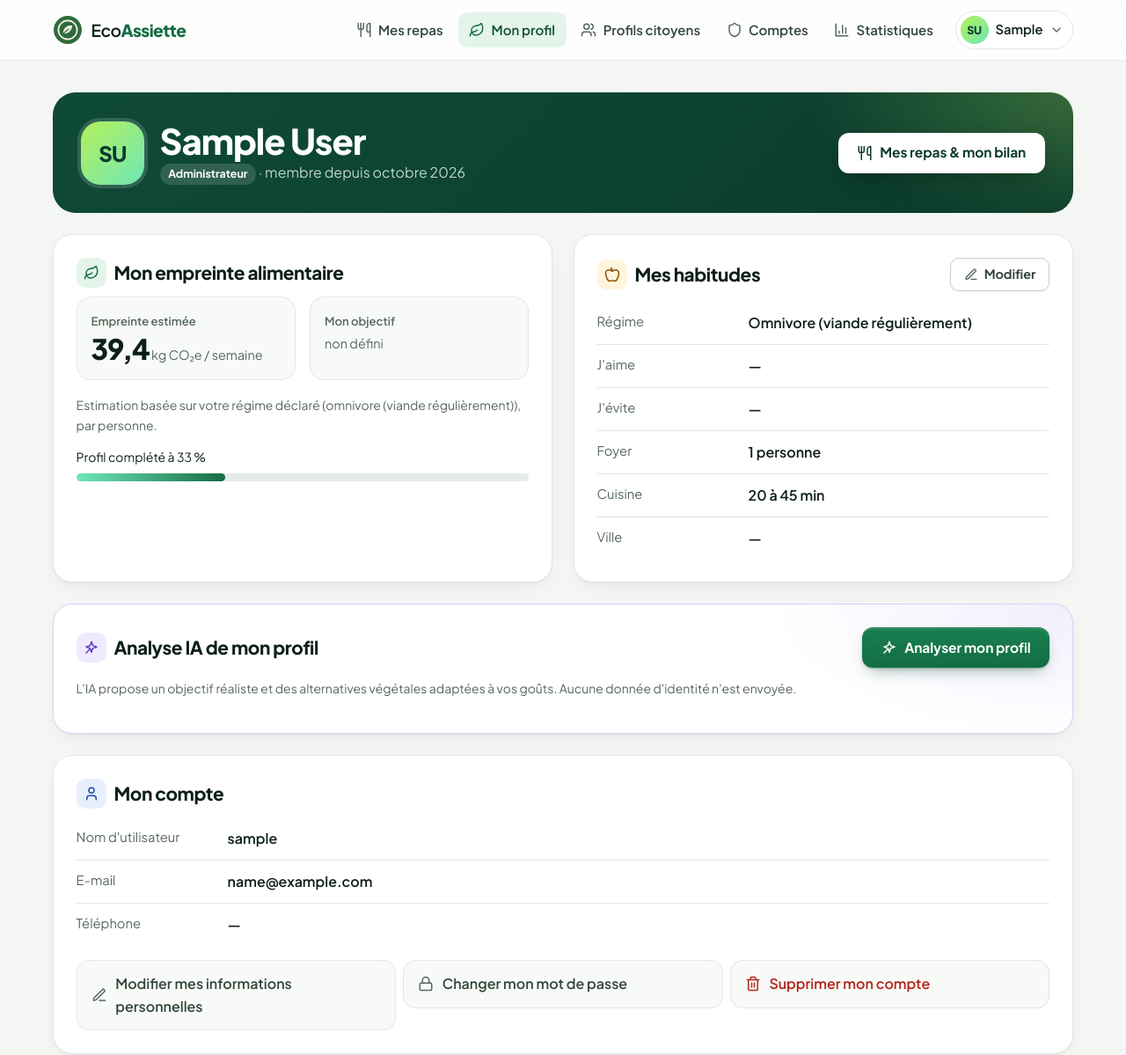
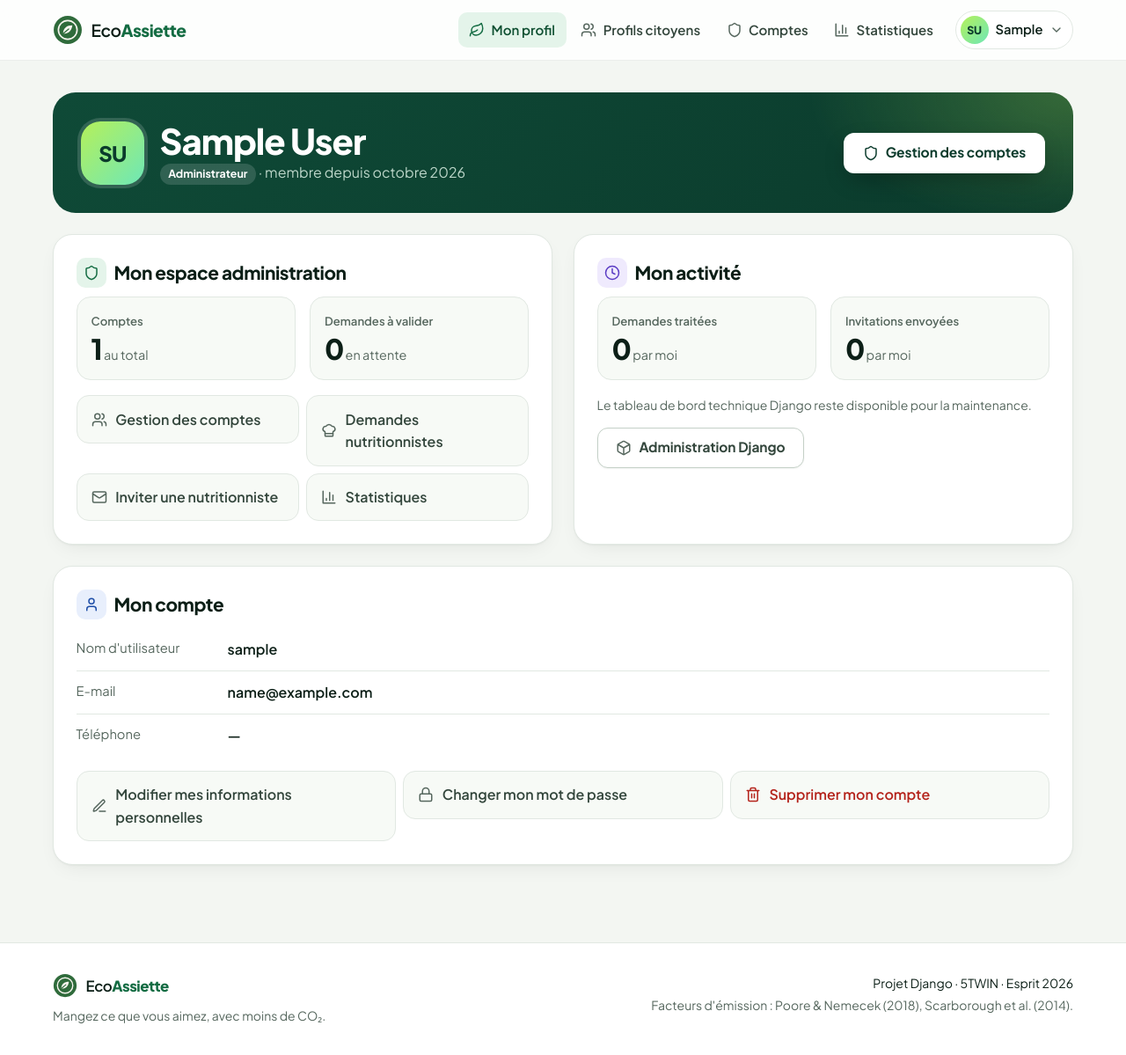
Before and after one commit to Arij-Mhjb/ecoassiette-python, a Django app: page /comptes/profil/ in a window 1280 px wide. Shown: the top 1199 px of the page at 88% size. After the commit the page ends 1163 px from the top, so only its background shows below. Run offline with Django 5.2, Linux system fonts and the light colour scheme; the visitor is signed in with stand-in values (Sample User, id 1); data comes from the database, SQL or seed files in the repository; parts of the project's set-up code (start-up, migrations or seed data) failed here and were passed over.

Commit message:
Repas réservés aux citoyens (403) et profil professionnel admin/nutritionniste

```diff
--- a/templates/base.html
+++ b/templates/base.html
@@ -25,7 +25,9 @@
       <nav id="menu-principal" class="main-nav" aria-label="Navigation principale">
         <ul>
           {% if user.is_authenticated %}
+            {% if user.role == "CITOYEN" %}
             <li><a href="{% url 'repas:liste' %}" {% if request.resolver_match.app_name == 'repas' %}aria-current="page"{% endif %}>{% icon "utensils" %}Mes repas</a></li>
+            {% endif %}
             <li><a href="{% url 'users:profil' %}" {% if request.resolver_match.url_name == 'profil' %}aria-current="page"{% endif %}>{% icon "leaf" %}Mon profil</a></li>
             {% if perms.users.view_profilalimentaire %}
               <li><a href="{% url 'users:nutri_profils' %}" {% if request.resolver_match.url_name == 'nutri_profils' or request.resolver_match.url_name == 'nutri_profil_detail' %}aria-current="page"{% endif %}>{% icon "users" %}Profils citoyens</a></li>
--- a/templates/home.html
+++ b/templates/home.html
@@ -11,7 +11,9 @@
         qui respectent vos goûts et votre quotidien.</p>
       <p class="actions">
         {% if user.is_authenticated %}
-          <a class="btn btn-large btn-light" href="{% url 'repas:liste' %}">Voir mon bilan{% icon "arrow" 18 "i-fleche" %}</a>
+          {% if user.role == "CITOYEN" %}<a class="btn btn-large btn-light" href="{% url 'repas:liste' %}">Voir mon bilan{% icon "arrow" 18 "i-fleche" %}</a>
+          {% elif user.role == "NUTRITIONNISTE" %}<a class="btn btn-large btn-light" href="{% url 'users:nutri_profils' %}">Profils citoyens{% icon "arrow" 18 "i-fleche" %}</a>
+          {% else %}<a class="btn btn-large btn-light" href="{% url 'users:admin_liste' %}">Gestion des comptes{% icon "arrow" 18 "i-fleche" %}</a>{% endif %}
           <a class="btn btn-large btn-outline-light" href="{% url 'users:profil' %}">Accéder à mon profil</a>
         {% else %}
           <a class="btn btn-large btn-light" href="{% url 'users:inscription' %}">Créer mon profil{% icon "arrow" 18 "i-fleche" %}</a>
--- a/users/templates/users/profil.html
+++ b/users/templates/users/profil.html
@@ -14,7 +14,9 @@
       <p><span class="badge">{{ user.get_role_display }}</span> · membre depuis {{ user.date_joined|date:"F Y" }}</p>
     </div>
   </div>
-  <a class="btn btn-light" href="{% url 'repas:liste' %}">{% icon "utensils" %}Mes repas & mon bilan</a>
+  {% if user.role == "CITOYEN" %}<a class="btn btn-light" href="{% url 'repas:liste' %}">{% icon "utensils" %}Mes repas & mon bilan</a>
+  {% elif user.role == "NUTRITIONNISTE" %}<a class="btn btn-light" href="{% url 'users:nutri_profils' %}">{% icon "users" %}Profils citoyens</a>
+  {% else %}<a class="btn btn-light" href="{% url 'users:admin_liste' %}">{% icon "shield" %}Gestion des comptes</a>{% endif %}
 </section>
 
 {% if demande and demande.statut == "EN_ATTENTE" %}
@@ -24,12 +26,9 @@
 <div class="bandeau bandeau-refus"><span class="h-ico h-ico-red">{% icon "alert" %}</span>
   <p><strong>Votre demande de statut nutritionniste n'a pas été validée.</strong>{% if demande.motif_refus %} Motif : {{ demande.motif_refus }}{% endif %}</p>
   <a class="btn btn-small btn-ghost" href="{% url 'users:demande_nutritionniste' %}">{% icon "refresh" 16 %}Refaire une demande</a></div>
-{% elif user.role == "NUTRITIONNISTE" %}
-<div class="bandeau bandeau-ok"><span class="h-ico">{% icon "chef-hat" %}</span>
-  <p><strong>Vous êtes nutritionniste.</strong> Consultez les profils que les citoyens partagent avec vous.</p>
-  <a class="btn btn-small" href="{% url 'users:nutri_profils' %}">{% icon "users" 16 %}Profils citoyens</a></div>
 {% endif %}
 
+{% if user.role == "CITOYEN" %}
 <div class="grid-2">
   <section class="card" aria-labelledby="titre-empreinte">
     <h2 id="titre-empreinte"><span class="h-ico">{% icon "leaf" %}</span>Mon empreinte alimentaire</h2>
@@ -83,6 +82,57 @@
   </template>
 </section>
 
+{% elif user.role == "NUTRITIONNISTE" %}
+<div class="grid-2">
+  <section class="card" aria-labelledby="titre-pro">
+    <h2 id="titre-pro"><span class="h-ico">{% icon "chef-hat" %}</span>Informations professionnelles</h2>
+    <dl class="details">
+      <div><dt>Rôle</dt><dd>Nutritionniste</dd></div>
+      <div><dt>N° d'ordre</dt><dd>{{ demande_acceptee.numero_ordre|default:"—" }}</dd></div>
+      <div><dt>Lieu d'exercice</dt><dd>{{ demande_acceptee.etablissement|default:"—" }}</dd></div>
+      <div><dt>Statut accordé</dt><dd>{% if demande_acceptee %}le {{ demande_acceptee.traitee_le|date:"d/m/Y" }}{% if demande_acceptee.traitee_par %} par {{ demande_acceptee.traitee_par }}{% endif %} (demande vérifiée)
+        {% elif invitation %}le {{ invitation.acceptee_le|date:"d/m/Y" }}, sur invitation{% if invitation.invite_par %} de {{ invitation.invite_par }}{% endif %}
+        {% else %}par un administrateur{% endif %}</dd></div>
+    </dl>
+  </section>
+  <section class="card" aria-labelledby="titre-activite">
+    <h2 id="titre-activite"><span class="h-ico h-ico-blue">{% icon "chart" %}</span>Mon espace nutritionniste</h2>
+    <dl class="kpis">
+      <div><dt>Profils partagés</dt><dd><strong>{{ nb_profils_partages }}</strong> citoyen{{ nb_profils_partages|pluralize }}</dd></div>
+      <div><dt>Analyses IA consultables</dt><dd><strong>{{ nb_analyses }}</strong> analyse{{ nb_analyses|pluralize }}</dd></div>
+    </dl>
+    <p class="small muted">Vous ne voyez que les profils que les citoyens ont choisi de partager avec les nutritionnistes.</p>
+    <a class="btn" href="{% url 'users:nutri_profils' %}">{% icon "users" %}Voir les profils citoyens</a>
+  </section>
+</div>
+
+{% else %}
+<div class="grid-2">
+  <section class="card" aria-labelledby="titre-admin">
+    <h2 id="titre-admin"><span class="h-ico">{% icon "shield" %}</span>Mon espace administration</h2>
+    <dl class="kpis">
+      <div><dt>Comptes</dt><dd><strong>{{ nb_comptes }}</strong> au total</dd></div>
+      <div><dt>Demandes à valider</dt><dd><strong>{{ nb_demandes_attente|default:0 }}</strong> en attente</dd></div>
+    </dl>
+    <ul class="link-list" style="margin-top:0">
+      <li><a href="{% url 'users:admin_liste' %}">{% icon "users" %}Gestion des comptes</a></li>
+      <li><a href="{% url 'users:admin_demandes' %}">{% icon "chef-hat" %}Demandes nutritionnistes</a></li>
+      <li><a href="{% url 'users:admin_invitations' %}">{% icon "mail" %}Inviter une nutritionniste</a></li>
+      <li><a href="{% url 'users:admin_stats' %}">{% icon "chart" %}Statistiques</a></li>
+    </ul>
+  </section>
+  <section class="card" aria-labelledby="titre-actions">
+    <h2 id="titre-actions"><span class="h-ico h-ico-violet">{% icon "clock" %}</span>Mon activité</h2>
+    <dl class="kpis">
+      <div><dt>Demandes traitées</dt><dd><strong>{{ nb_traitees }}</strong> par moi</dd></div>
+      <div><dt>Invitations envoyées</dt><dd><strong>{{ nb_invitations }}</strong> par moi</dd></div>
+    </dl>
+    <p class="small muted">Le tableau de bord technique Django reste disponible pour la maintenance.</p>
+    <a class="btn btn-ghost" href="{% url 'admin:index' %}">{% icon "box" %}Administration Django</a>
+  </section>
+</div>
+{% endif %}
+
 <section class="card" aria-labelledby="titre-compte">
   <h2 id="titre-compte"><span class="h-ico h-ico-blue">{% icon "user" %}</span>Mon compte</h2>
   <dl class="details">
--- a/users/views.py
+++ b/users/views.py
@@ -29,7 +29,7 @@ from .emails import (
     notifier_changement_mdp, notifier_demande_traitee,
 )
 from .models import AnalyseProfilIA, DemandeNutritionniste, Invitation, ProfilAlimentaire
-from .permissions import PermissionOu403Mixin
+from .permissions import PermissionOu403Mixin, citoyen_requis
 from .tasks import lancer_analyse
 
 User = get_user_model()
@@ -139,8 +139,21 @@ class DeconnexionView(auth_views.LogoutView):
 def profil(request):
     p = request.user.profil
     derniere = p.analyses.filter(statut=AnalyseProfilIA.Statut.TERMINE).first()
-    demande = request.user.demandes_nutritionniste.first()
-    return render(request, "users/profil.html", {"profil": p, "analyse": derniere, "demande": demande})
+    user = request.user
+    ctx = {"profil": p, "analyse": derniere, "demande": user.demandes_nutritionniste.first()}
+    if user.role == User.Role.NUTRITIONNISTE:      # profil professionnel
+        partages = ProfilAlimentaire.objects.filter(utilisateur__role=User.Role.CITOYEN, utilisateur__is_active=True,
+                                                    profil_public=True)
+        ctx.update(
+            demande_acceptee=user.demandes_nutritionniste.filter(statut=DemandeNutritionniste.Statut.ACCEPTEE).first(),
+            invitation=Invitation.objects.filter(utilisateur=user).select_related("invite_par").first(),
+            nb_profils_partages=partages.count(),
+            nb_analyses=AnalyseProfilIA.objects.filter(profil__in=partages, statut=AnalyseProfilIA.Statut.TERMINE).count(),
+        )
+    elif user.role == User.Role.ADMIN:
+        ctx.update(nb_comptes=User.objects.count(), nb_traitees=user.demandes_traitees.count(),
+                   nb_invitations=user.invitations_envoyees.count())
+    return render(request, "users/profil.html", ctx)
 
 
 @login_required
@@ -181,7 +194,7 @@ def modifier_infos(request):
     })
 
 
-@login_required
+@citoyen_requis
 def modifier_profil(request):
     form = ProfilAlimentaireForm(request.POST or None, instance=request.user.profil)
     if request.method == "POST":
@@ -235,7 +248,7 @@ def _analyse_json(a):
     }
 
 
-@login_required
+@citoyen_requis
 @require_POST
 def analyse_lancer(request):
     p = request.user.profil
@@ -248,14 +261,14 @@ def analyse_lancer(request):
     return JsonResponse(_analyse_json(analyse), status=202)
 
 
-@login_required
+@citoyen_requis
 @require_GET
 def analyse_etat(request, pk):
     analyse = get_object_or_404(AnalyseProfilIA, pk=pk, profil__utilisateur=request.user)
     return JsonResponse(_analyse_json(analyse))
 
 
-@login_required
+@citoyen_requis
 @require_POST
 def appliquer_objectif(request, pk):
     analyse = get_object_or_404(AnalyseProfilIA, pk=pk, profil__utilisateur=request.user,
```
Also changed, not shown: repas/views.py (+6 -7 lines), users/management/commands/seed_demo.py (+8 -0 lines), users/permissions.py (+31 -0 lines), users/tests/test_roles.py (added, +78 -0 lines).
